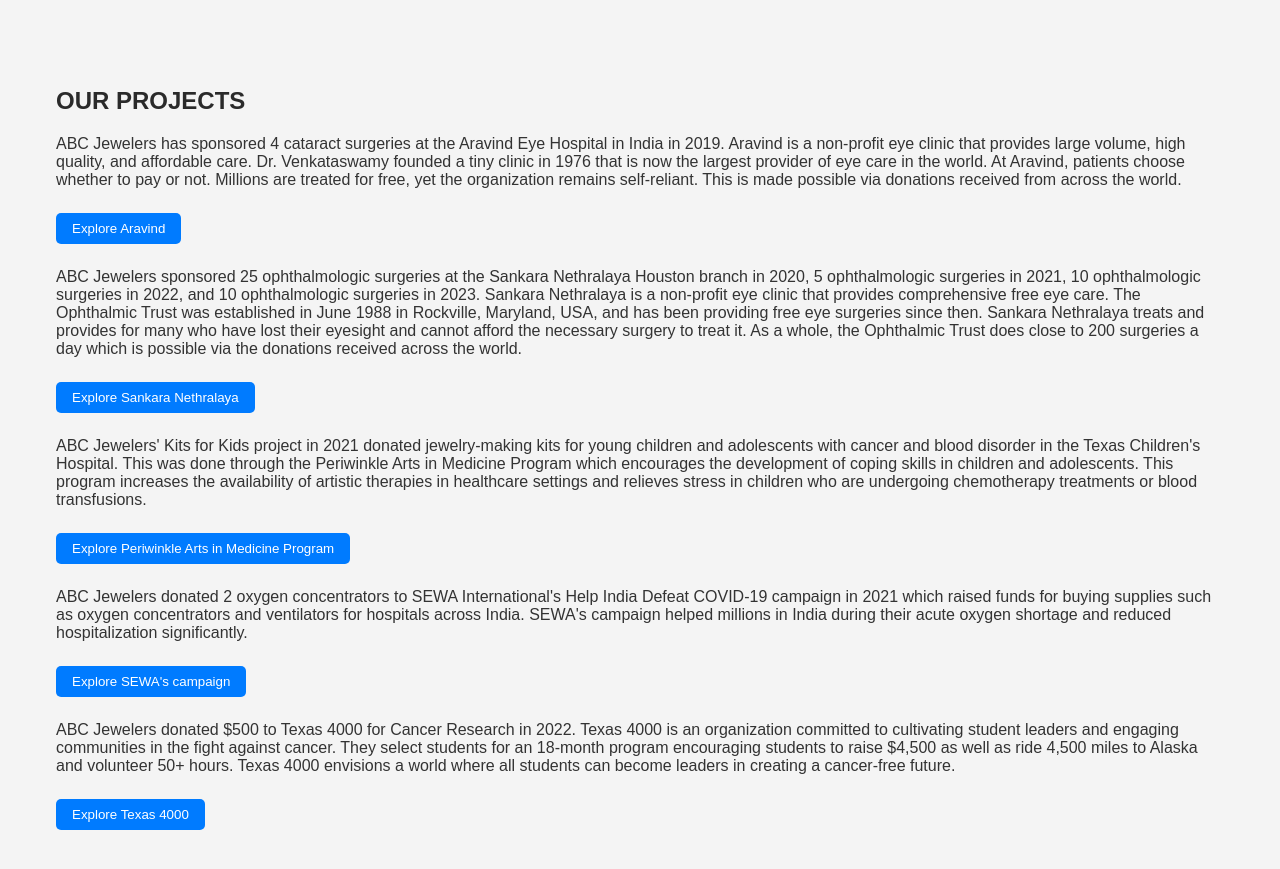
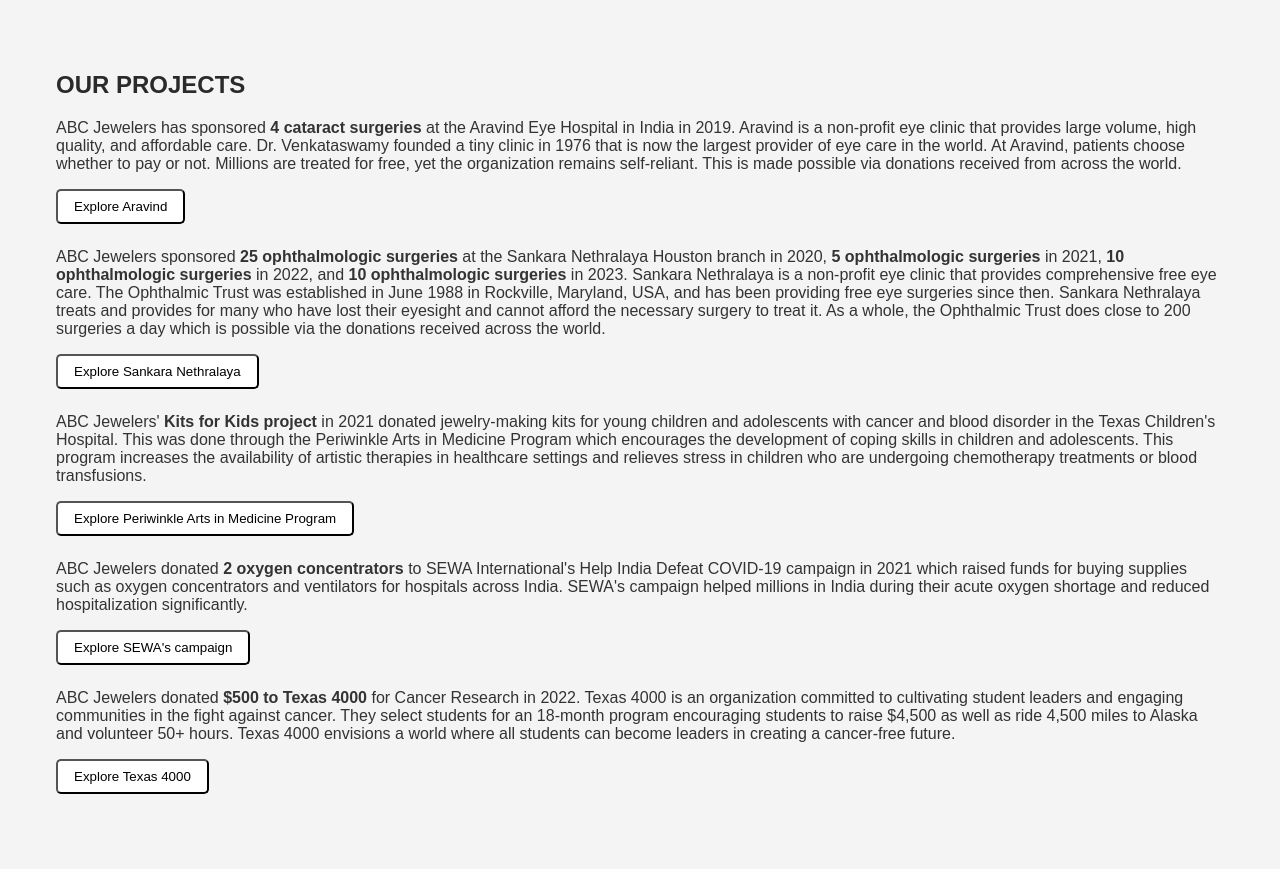
Before and after one commit to aarushi-lakhi/ABC-Jewelers, a React (Create React App) app in the folder frontend/: page /about in a window 1280 px wide. Shown: the part 1081-1950 px from the top of the page. Built offline with nearby package versions, Linux system fonts and the light colour scheme.

Commit message:
changed button colors and bolded donation text

```diff
--- a/frontend/src/components/About.css
+++ b/frontend/src/components/About.css
@@ -39,23 +39,24 @@
 }
 
 .about-text p {
-  margin-bottom: 1rem;
+  margin-bottom: 0.5rem;
 }
 
 .about-text button {
   display: inline-block;
   margin: 0.5rem 0;
   padding: 0.5rem 1rem;
-  background-color: #007bff;
-  color: white;
-  border: none;
+  background-color: white;
+  color: black;
+  border-color: black;
   border-radius: 5px;
   cursor: pointer;
   text-decoration: none;
 }
 
 .about-text button:hover {
-  background-color: #0056b3;
+  background-color: black;
+  color: white;
 }
 
 .about-text ul {
--- a/frontend/src/components/About.jsx
+++ b/frontend/src/components/About.jsx
@@ -48,27 +48,27 @@
         <div className="about-text">
           <h2>OUR PROJECTS</h2>
           <p>
-            ABC Jewelers has sponsored 4 cataract surgeries at the Aravind Eye Hospital in India in 2019. Aravind is a non-profit eye clinic that provides large volume, high quality, and affordable care. Dr. Venkataswamy founded a tiny clinic in 1976 that is now the largest provider of eye care in the world. At Aravind, patients choose whether to pay or not. Millions are treated for free, yet the organization remains self-reliant. This is made possible via donations received from across the world.
+            ABC Jewelers has sponsored <b>4 cataract surgeries</b> at the Aravind Eye Hospital in India in 2019. Aravind is a non-profit eye clinic that provides large volume, high quality, and affordable care. Dr. Venkataswamy founded a tiny clinic in 1976 that is now the largest provider of eye care in the world. At Aravind, patients choose whether to pay or not. Millions are treated for free, yet the organization remains self-reliant. This is made possible via donations received from across the world.
           </p>
           <button onClick={() => window.open('https://aravind.org', '_blank')}>Explore Aravind</button>
 
           <p>
-            ABC Jewelers sponsored 25 ophthalmologic surgeries at the Sankara Nethralaya Houston branch in 2020, 5 ophthalmologic surgeries in 2021, 10 ophthalmologic surgeries in 2022, and 10 ophthalmologic surgeries in 2023. Sankara Nethralaya is a non-profit eye clinic that provides comprehensive free eye care. The Ophthalmic Trust was established in June 1988 in Rockville, Maryland, USA, and has been providing free eye surgeries since then. Sankara Nethralaya treats and provides for many who have lost their eyesight and cannot afford the necessary surgery to treat it. As a whole, the Ophthalmic Trust does close to 200 surgeries a day which is possible via the donations received across the world.
+            ABC Jewelers sponsored <b>25 ophthalmologic surgeries</b> at the Sankara Nethralaya Houston branch in 2020, <b>5 ophthalmologic surgeries</b> in 2021, <b>10 ophthalmologic surgeries</b> in 2022, and <b>10 ophthalmologic surgeries</b> in 2023. Sankara Nethralaya is a non-profit eye clinic that provides comprehensive free eye care. The Ophthalmic Trust was established in June 1988 in Rockville, Maryland, USA, and has been providing free eye surgeries since then. Sankara Nethralaya treats and provides for many who have lost their eyesight and cannot afford the necessary surgery to treat it. As a whole, the Ophthalmic Trust does close to 200 surgeries a day which is possible via the donations received across the world.
           </p>
           <button onClick={() => window.open('https://sankaranethralayausa.org', '_blank')}>Explore Sankara Nethralaya</button>
 
           <p>
-            ABC Jewelers' Kits for Kids project in 2021 donated jewelry-making kits for young children and adolescents with cancer and blood disorder in the Texas Children's Hospital. This was done through the Periwinkle Arts in Medicine Program which encourages the development of coping skills in children and adolescents. This program increases the availability of artistic therapies in healthcare settings and relieves stress in children who are undergoing chemotherapy treatments or blood transfusions.
+            ABC Jewelers' <b>Kits for Kids project</b> in 2021 donated jewelry-making kits for young children and adolescents with cancer and blood disorder in the Texas Children's Hospital. This was done through the Periwinkle Arts in Medicine Program which encourages the development of coping skills in children and adolescents. This program increases the availability of artistic therapies in healthcare settings and relieves stress in children who are undergoing chemotherapy treatments or blood transfusions.
           </p>
           <button onClick={() => window.open('https://periwinklefoundation.org', '_blank')}>Explore Periwinkle Arts in Medicine Program</button>
 
           <p>
-            ABC Jewelers donated 2 oxygen concentrators to SEWA International's Help India Defeat COVID-19 campaign in 2021 which raised funds for buying supplies such as oxygen concentrators and ventilators for hospitals across India. SEWA's campaign helped millions in India during their acute oxygen shortage and reduced hospitalization significantly.
+            ABC Jewelers donated <b>2 oxygen concentrators</b> to SEWA International's Help India Defeat COVID-19 campaign in 2021 which raised funds for buying supplies such as oxygen concentrators and ventilators for hospitals across India. SEWA's campaign helped millions in India during their acute oxygen shortage and reduced hospitalization significantly.
           </p>
           <button onClick={() => window.open('https://sewausa.org', '_blank')}>Explore SEWA's campaign</button>
 
           <p>
-            ABC Jewelers donated $500 to Texas 4000 for Cancer Research in 2022. Texas 4000 is an organization committed to cultivating student leaders and engaging communities in the fight against cancer. They select students for an 18-month program encouraging students to raise $4,500 as well as ride 4,500 miles to Alaska and volunteer 50+ hours. Texas 4000 envisions a world where all students can become leaders in creating a cancer-free future.
+            ABC Jewelers donated <b>$500 to Texas 4000</b> for Cancer Research in 2022. Texas 4000 is an organization committed to cultivating student leaders and engaging communities in the fight against cancer. They select students for an 18-month program encouraging students to raise $4,500 as well as ride 4,500 miles to Alaska and volunteer 50+ hours. Texas 4000 envisions a world where all students can become leaders in creating a cancer-free future.
           </p>
           <button onClick={() => window.open('https://texas4000.org', '_blank')}>Explore Texas 4000</button>
         </div>
```
